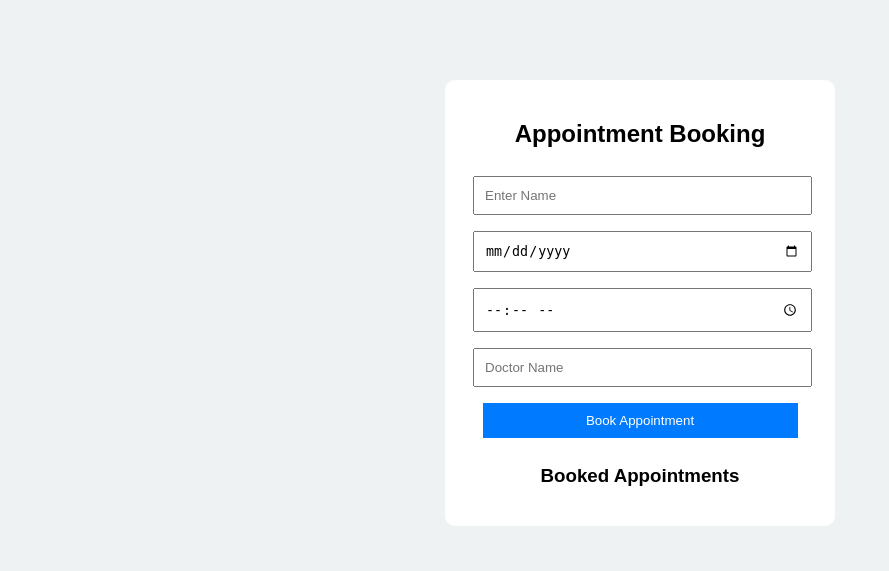
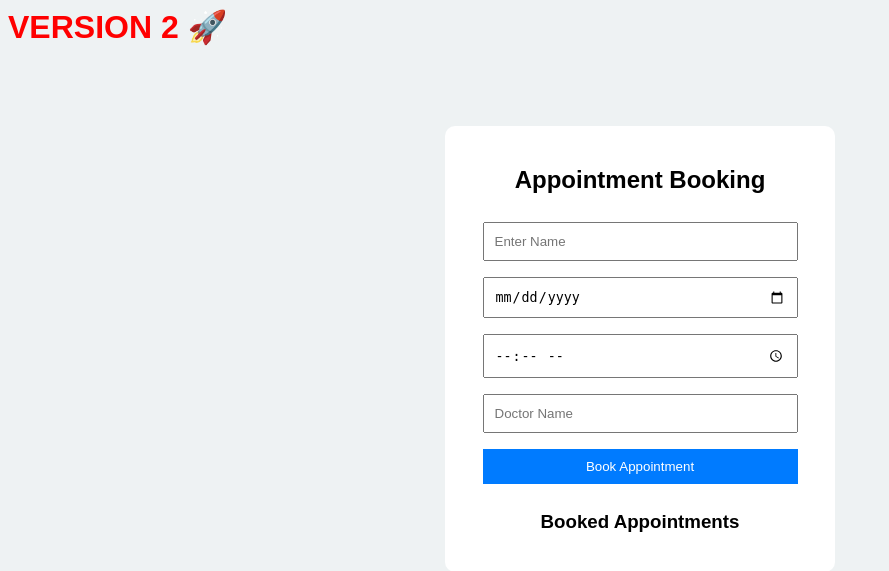
Before and after one commit to Monika-acn/Appointment-system123, a Flask app: page / in a window 1280 px wide. Shown: the top 571 px of the page, without its empty margins (0-889 px from the left). Run offline with Flask 3, Linux system fonts and the light colour scheme; data that the repository does not hold is empty.

Commit message:
Update index.html

```diff
--- a/templates/index.html
+++ b/templates/index.html
@@ -1,3 +1,5 @@
+<h1 style="color:red;">VERSION 2 🚀</h1>
+
 <!DOCTYPE html>
 <html>
 <head>
@@ -5,6 +7,7 @@
     <link rel="stylesheet" href="/static/style.css">
 </head>
 <body>
+
 
 <div class="container">
     <h2>Appointment Booking</h2>
```
